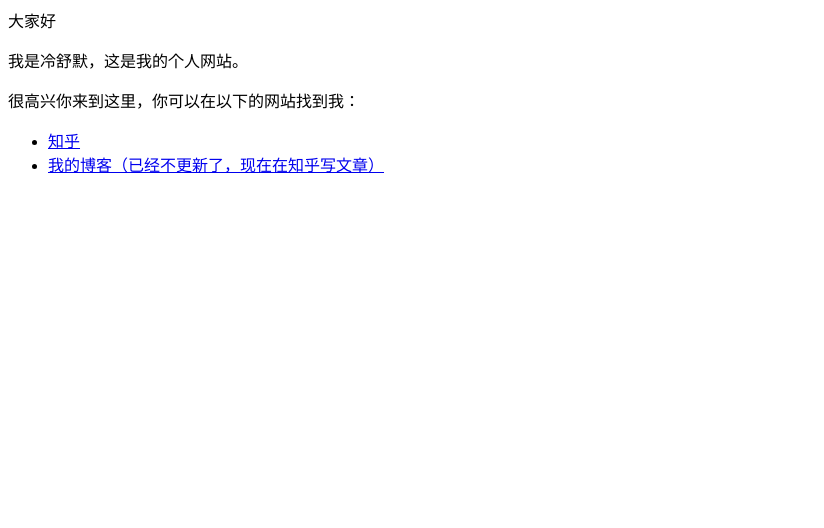
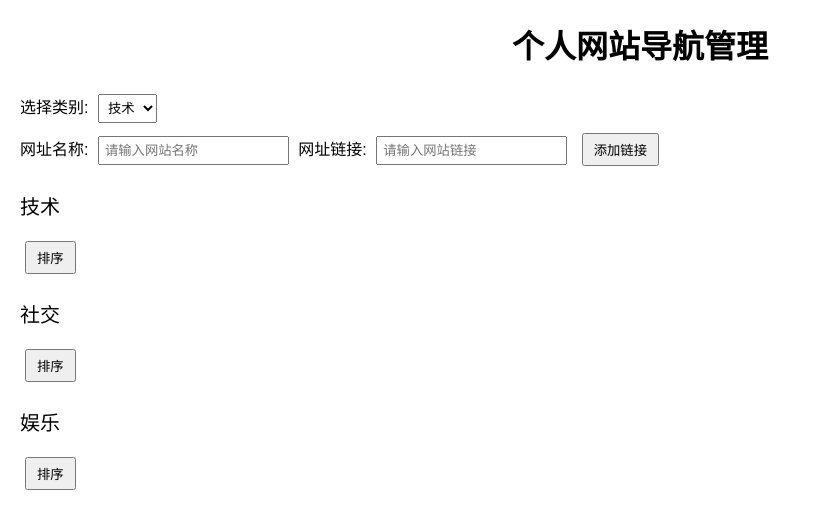
Before and after one commit to LenShuMo/LenShuMo.github.io, a plain HTML site: page index.html in a window 1280 px wide. Shown: the whole page, without its empty margins (0-824 px from the left). Drawn offline with Linux system fonts and the light colour scheme.

Commit message:
Update index.html

```diff
--- a/index.html
+++ b/index.html
@@ -1,7 +1,128 @@
-<p>大家好</p>
-<p>我是冷舒默，这是我的个人网站。</p>
-<p>很高兴你来到这里，你可以在以下的网站找到我：</p>
-<ul>
-  <li><a href="https://www.zhihu.com/people/AJLoveChina">知乎</a></li>
-  <li><a href="http://hejie.nigeerhuo.com">我的博客（已经不更新了，现在在知乎写文章）</a></li>
-</ul>
+<!DOCTYPE html>
+<html lang="zh-CN">
+<head>
+    <meta charset="UTF-8">
+    <meta name="viewport" content="width=device-width, initial-scale=1.0">
+    <title>网址导航管理</title>
+    <style>
+        body {
+            font-family: Arial, sans-serif;
+            margin: 20px;
+        }
+        h1 {
+            text-align: center;
+        }
+        .category {
+            margin-top: 20px;
+        }
+        .category-name {
+            font-size: 20px;
+            margin-bottom: 10px;
+        }
+        .links {
+            list-style-type: none;
+            padding: 0;
+        }
+        .links li {
+            margin: 5px 0;
+        }
+        .links a {
+            text-decoration: none;
+            color: #0066cc;
+        }
+        .links a:hover {
+            text-decoration: underline;
+        }
+        button {
+            margin: 5px;
+            padding: 5px 10px;
+            cursor: pointer;
+        }
+        input, select {
+            margin: 5px;
+            padding: 5px;
+        }
+    </style>
+</head>
+<body>
+    <h1>个人网站导航管理</h1>
+
+    <div>
+        <label for="category">选择类别:</label>
+        <select id="category">
+            <option value="技术">技术</option>
+            <option value="社交">社交</option>
+            <option value="娱乐">娱乐</option>
+        </select>
+    </div>
+
+    <div>
+        <label for="url-name">网址名称:</label>
+        <input type="text" id="url-name" placeholder="请输入网站名称">
+        <label for="url-link">网址链接:</label>
+        <input type="url" id="url-link" placeholder="请输入网站链接">
+        <button onclick="addLink()">添加链接</button>
+    </div>
+
+    <div id="tech-category" class="category">
+        <div class="category-name">技术</div>
+        <ul id="tech-links" class="links"></ul>
+        <button onclick="sortLinks('tech')">排序</button>
+    </div>
+
+    <div id="social-category" class="category">
+        <div class="category-name">社交</div>
+        <ul id="social-links" class="links"></ul>
+        <button onclick="sortLinks('social')">排序</button>
+    </div>
+
+    <div id="entertainment-category" class="category">
+        <div class="category-name">娱乐</div>
+        <ul id="entertainment-links" class="links"></ul>
+        <button onclick="sortLinks('entertainment')">排序</button>
+    </div>
+
+    <script>
+        function addLink() {
+            const category = document.getElementById('category').value;
+            const name = document.getElementById('url-name').value;
+            const url = document.getElementById('url-link').value;
+
+            if (!name || !url) {
+                alert("请输入网址名称和链接！");
+                return;
+            }
+
+            const li = document.createElement('li');
+            li.innerHTML = `${name} - <a href="${url}" target="_blank">${url}</a> <button onclick="deleteLink(this)">删除</button>`;
+
+            switch (category) {
+                case '技术':
+                    document.getElementById('tech-links').appendChild(li);
+                    break;
+                case '社交':
+                    document.getElementById('social-links').appendChild(li);
+                    break;
+                case '娱乐':
+                    document.getElementById('entertainment-links').appendChild(li);
+                    break;
+            }
+
+            document.getElementById('url-name').value = '';
+            document.getElementById('url-link').value = '';
+        }
+
+        function deleteLink(button) {
+            const li = button.parentElement;
+            li.remove();
+        }
+
+        function sortLinks(category) {
+            const list = document.getElementById(`${category}-links`);
+            const links = Array.from(list.children);
+            links.sort((a, b) => a.textContent.localeCompare(b.textContent));
+            links.forEach(link => list.appendChild(link));
+        }
+    </script>
+</body>
+</html>
```
